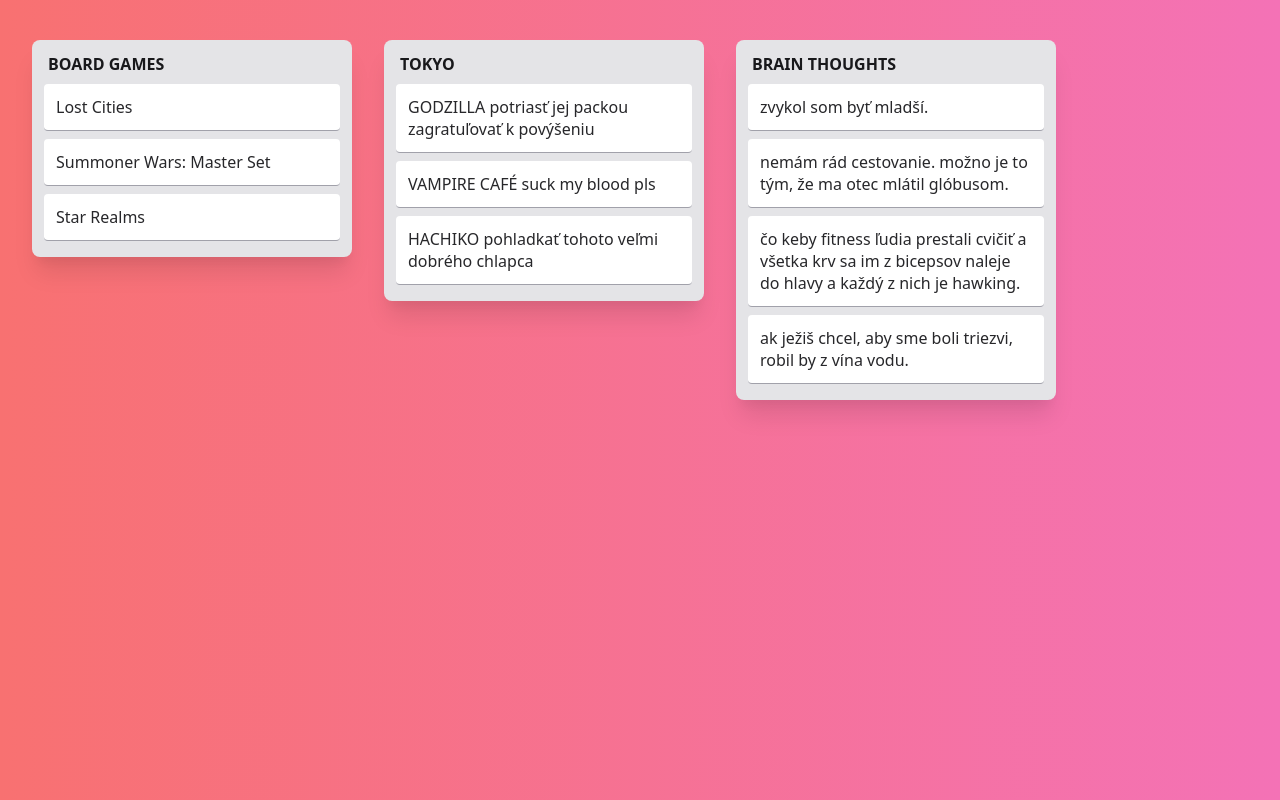
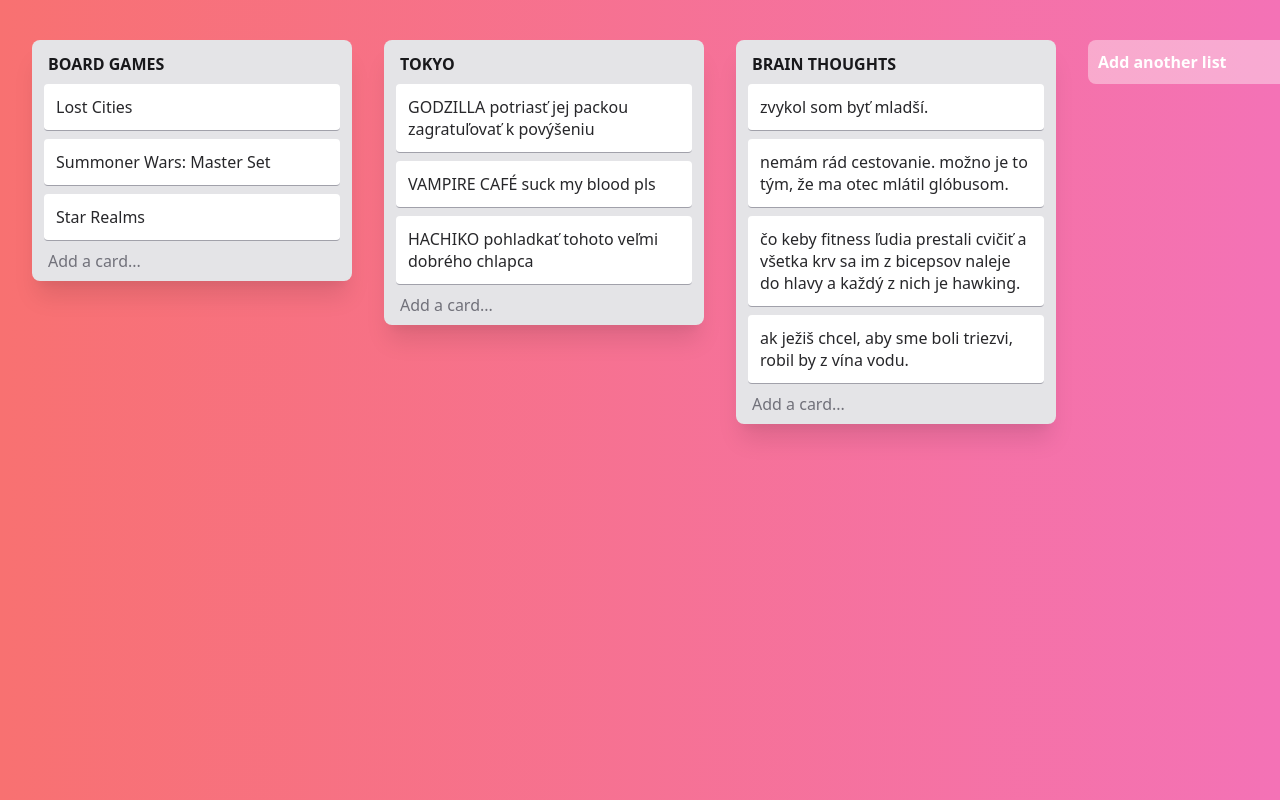
Before and after one commit to hajnikdev/trulo, a Vue app in the folder composition-api-trulo/: page / in a window 1280 px wide. Built offline with nearby package versions, Linux system fonts and the light colour scheme.

Commit message:
created component Reactive card form and list form without functionality

```diff
--- /dev/null
+++ b/composition-api-trulo/src/components/CardCreateForm.vue
@@ -0,0 +1,52 @@
+<template>
+  <a
+    v-if="!formVisible"
+    @click="toggleForm"
+    class="p-1 text-gray-500 hover:text-gray-700"
+    href="#"
+  >
+    Add a card...
+  </a>
+  <form v-if="formVisible" action="/">
+    <textarea
+      class="w-full p-3 border-t border-l border-gray-300 outline-none rounded shadow-inner"
+      rows="3"
+      autofocus
+    ></textarea>
+
+    <div class="flex mt-1.5 items-center">
+      <button class="btn btn-green">Add card</button>
+
+      <a
+        @click="toggleForm"
+        class="ml-0.5 p-1 text-gray-500 hover:text-gray-700"
+        href="#"
+        ><svg class="w-6 h-6 fill-current" viewBox="0 0 20 20">
+          <path
+            d="M15.898,4.045c-0.271-0.272-0.713-0.272-0.986,0l-4.71,4.711L5.493,4.045c-0.272-0.272-0.714-0.272-0.986,0s-0.272,0.714,0,0.986l4.709,4.711l-4.71,4.711c-0.272,0.271-0.272,0.713,0,0.986c0.136,0.136,0.314,0.203,0.492,0.203c0.179,0,0.357-0.067,0.493-0.203l4.711-4.711l4.71,4.711c0.137,0.136,0.314,0.203,0.494,0.203c0.178,0,0.355-0.067,0.492-0.203c0.273-0.273,0.273-0.715,0-0.986l-4.711-4.711l4.711-4.711C16.172,4.759,16.172,4.317,15.898,4.045z"
+          ></path></svg
+      ></a>
+    </div>
+  </form>
+</template>
+
+<script>
+import { reactive, toRefs } from 'vue'
+
+export default {
+  setup() {
+    const state = reactive({
+      formVisible: false,
+    })
+
+    const toggleForm = () => {
+      state.formVisible = !state.formVisible
+    }
+
+    return {
+      ...toRefs(state),
+      toggleForm,
+    }
+  },
+}
+</script>
--- a/composition-api-trulo/src/components/List.vue
+++ b/composition-api-trulo/src/components/List.vue
@@ -7,15 +7,20 @@
     <ul>
       <Card v-for="card in cards" :text="card.text" :key="card.id"></Card>
     </ul>
+
+    <CardCreateForm></CardCreateForm>
   </section>
 </template>
 
 <script>
 import { reactive, toRefs } from 'vue'
 import Card from '@/components/Card.vue'
+import CardCreateForm from './CardCreateForm'
+
 export default {
   components: {
     Card,
+    CardCreateForm,
   },
   props: {
     title: {
--- /dev/null
+++ b/composition-api-trulo/src/components/ListCreateForm.vue
@@ -0,0 +1,31 @@
+<template>
+  <form
+    @submit.prevent="submitForm"
+    class="flex-shrink-0 sm:w-80 sm:mx-4 sm:mb-0 sm:pr-8 text-gray-800"
+    action="/"
+  >
+    <input
+      v-model="title"
+      class="w-full p-2.5 bg-white bg-opacity-40 focus:bg-opacity-100 placeholder-white focus:placeholder-gray-600 font-bold rounded-lg outline-none focus:shadow-xl"
+      type="text"
+      placeholder="Add another list"
+    />
+  </form>
+</template>
+
+<script>
+import { ref } from 'vue'
+export default {
+  setup(props, { emit }) {
+    const title = ref('')
+    const submitForm = () => {
+      emit()
+    }
+
+    return {
+      title,
+      submitForm,
+    }
+  },
+}
+</script>
--- a/composition-api-trulo/src/views/Home.vue
+++ b/composition-api-trulo/src/views/Home.vue
@@ -1,7 +1,16 @@
 <template>
-  <main class="flex min-h-screen bg-purple-500 lg:bg-gradient-to-r from-red-400 to-pink-400">
+  <main
+    class="flex min-h-screen bg-purple-500 lg:bg-gradient-to-r from-red-400 to-pink-400"
+  >
     <div class="sm:flex items-start w-screen px-4 py-10 overflow-x-auto">
-      <List v-for="list in lists" :title="list.title" :cards="list.cards" :key="list.id" />
+      <List
+        v-for="list in lists"
+        :title="list.title"
+        :cards="list.cards"
+        :key="list.id"
+      />
+
+      <ListCreateForm />
     </div>
   </main>
 </template>
@@ -10,9 +19,11 @@
 import { ref } from 'vue'
 import { data } from '../data.js'
 import List from '../components/List.vue'
+import ListCreateForm from '../components/ListCreateForm.vue'
 export default {
   components: {
     List,
+    ListCreateForm,
   },
   setup() {
     const lists = ref(data)
```
Also changed, not shown: 2 other files (tests, documents, lock files or other folders).
